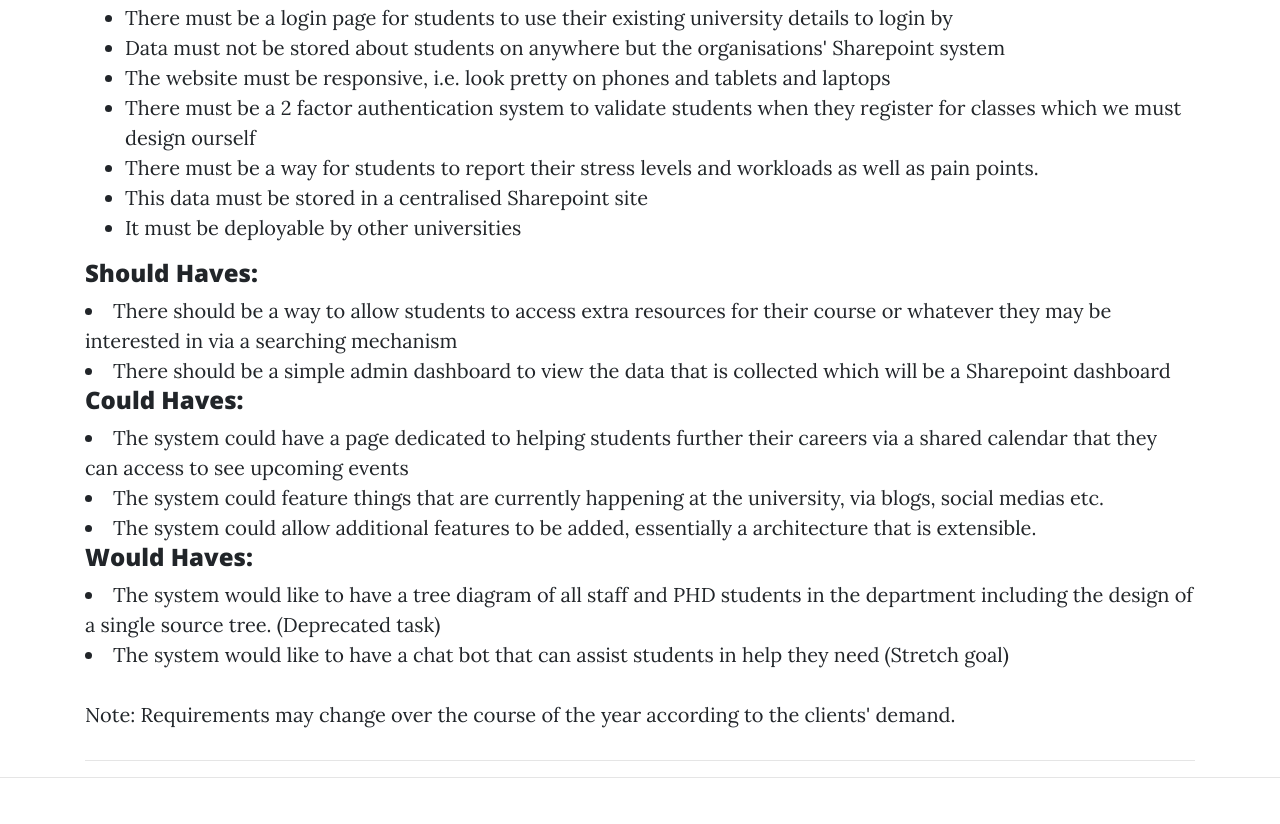
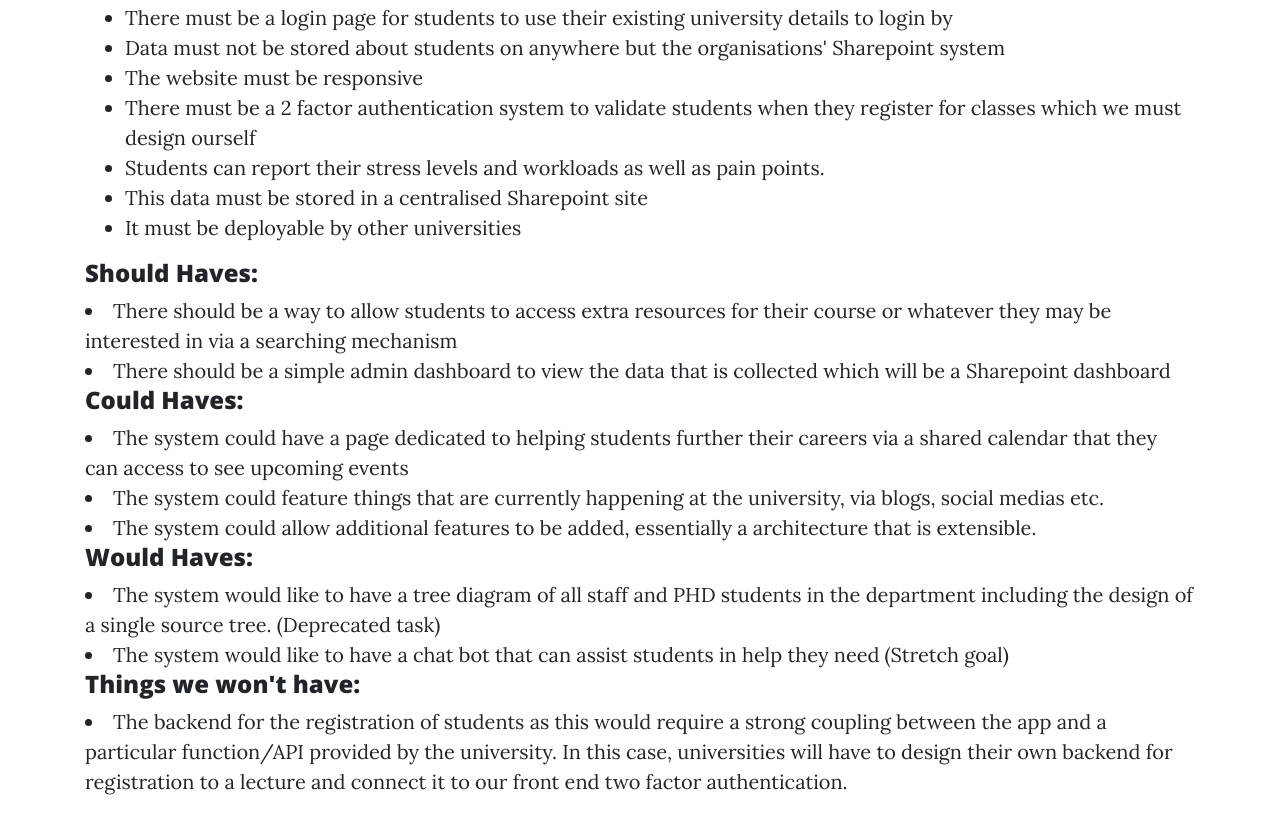
Before and after one commit to resourcium/resourcium.github.io, a website: page requirements.html in a window 1280 px wide. Shown: the part 3211-4035 px from the top of the page. Drawn offline with nearby package versions, Linux system fonts and the light colour scheme.

Commit message:
Update requirements.html

```diff
--- a/requirements.html
+++ b/requirements.html
@@ -143,9 +143,9 @@
       <ul>
         <li>There must be a login page for students to use their existing university details to login by</li>
         <li>Data must not be stored about students on anywhere but the organisations' Sharepoint system</li>
-        <li>The website must be responsive, i.e. look pretty on phones and tablets and laptops</li>
+        <li>The website must be responsive</li>
         <li>There must be a 2 factor authentication system to validate students when they register for classes which we must design ourself</li>
-        <li>There must be a way for students to report their stress levels and workloads as well as pain points.</li>
+        <li>Students can report their stress levels and workloads as well as pain points.</li>
         <li>This data must be stored in a centralised Sharepoint site</li>
         <li>It must be deployable by other universities</li>
       </ul>
@@ -161,6 +161,10 @@
           task)
         </li>
         <li> The system would like to have a chat bot that can assist students in help they need (Stretch goal)</li>
+    <h4>Things we won't have:</h4>
+        <li>The backend for the registration of students as this would require a strong coupling between the app and a particular function/API provided by the university.
+          In this case, universities will have to design their own backend for registration to a lecture and connect it to our front end two factor authentication.
+        </li>
     <p>Note: Requirements may change over the course of the year according to the clients' demand.</p>
     <hr>
   </div>
```
